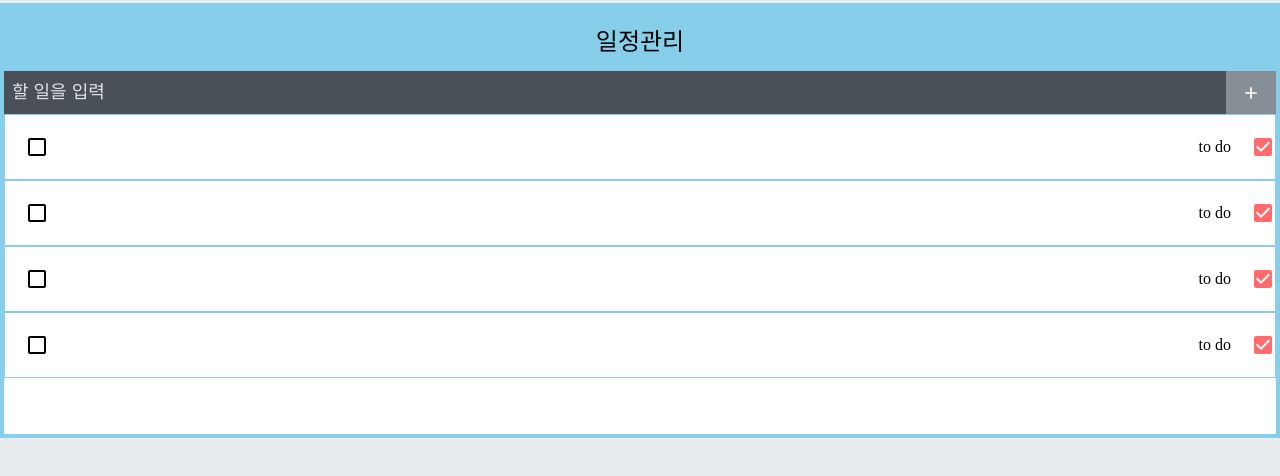
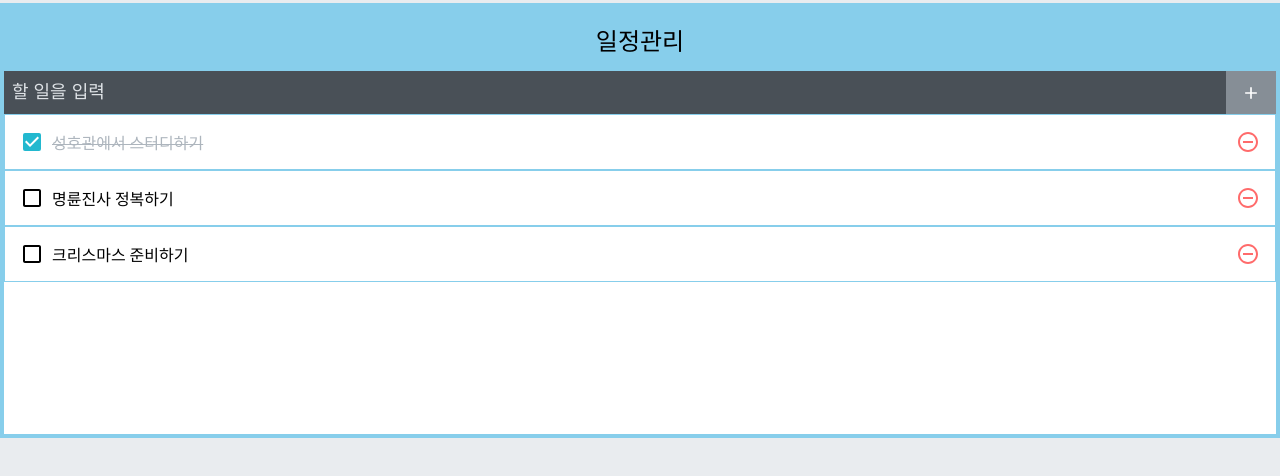
Before and after one commit to Do-iT-React-Study/todo-practice, a React (Create React App) app: page / in a window 1280 px wide. Shown: the top 476 px of the page. Built offline with nearby package versions, Linux system fonts and the light colour scheme.

Commit message:
[minsik] 5주차 출석과제

```diff
--- a/package.json
+++ b/package.json
@@ -6,6 +6,7 @@
     "@testing-library/jest-dom": "^5.14.1",
     "@testing-library/react": "^13.0.0",
     "@testing-library/user-event": "^13.2.1",
+    "classnames": "^2.3.2",
     "react": "^18.2.0",
     "react-dom": "^18.2.0",
     "react-icons": "^4.11.0",
--- a/src/App.js
+++ b/src/App.js
@@ -3,12 +3,58 @@ import './App.css';
 import { TodoTemplate } from './components/TodoTemplate';
 import { TodoInsert } from './components/TodoInsert';
 import { TodoList } from './components/TodoList';
+import React, {useState} from 'react';
+import { useRef } from 'react';
 
 function App() {
+
+  const [todos, setTodos] = useState([
+    {
+      id: 1,
+      text: '성호관에서 스터디하기',
+      checked: true,
+    },
+    {
+      id: 2,
+      text: '명륜진사 정복하기',
+      checked: false,
+    },
+    {
+      id: 3,
+      text: '크리스마스 준비하기',
+      checked: false,
+    },
+  ]);
+
+  const nextId = useRef(4);
+
+  const onInsert = (text) => {
+    const newData = {
+      id:nextId.current,
+      text: text,
+      checked: false,
+    };
+    setTodos(todos.concat(newData));
+    nextId.current += 1;
+  };
+
+  const onRemove = (id) => {
+    setTodos(todos.filter((item) => item.id !== id ));
+  };
+
+  const onToggle = (id) => {
+    setTodos(
+      todos.map((item)=>
+      item.id == id ? {...item, checked: !item.checked} : item
+      )
+    )
+
+  };
+
   return (
     <TodoTemplate>
-      <TodoInsert/>
-      <TodoList/>
+      <TodoInsert inputInsert = {onInsert}/>
+      <TodoList todos={todos} onRemove = {onRemove} onToggle = {onToggle}/>
     </TodoTemplate>
   );
 }
--- a/src/components/TodoInsert.js
+++ b/src/components/TodoInsert.js
@@ -1,10 +1,28 @@
 import React from "react";
 import {MdAdd} from 'react-icons/md'
 import styled from 'styled-components';
-export const TodoInsert = () => {
+import {useState} from 'react';
+
+export const TodoInsert = ({inputInsert}) => {
+
+    const [value, setValue] = useState("");
+
+    const onChange = (g) => {
+        setValue(g.target.value)
+    };
+
+    const formSubmit=(e) => {
+        inputInsert(value);
+        setValue('');
+        e.preventDefault();
+    }
+
     return(
-        <InsertBox>
-            <input placeholder="할 일을 입력"></input>
+        <InsertBox onSubmit={formSubmit}>
+            <input placeholder="할 일을 입력"
+                    value = {value}
+                    onChange = {onChange}
+            />
             <button>
                 <MdAdd/>
             </button>
@@ -13,7 +31,7 @@ export const TodoInsert = () => {
 
 };
 
-const InsertBox = styled.div`
+const InsertBox = styled.form`
     display: flex;
     background: #495057;
 
--- a/src/components/TodoList.js
+++ b/src/components/TodoList.js
@@ -1,14 +1,15 @@
 import styled from "styled-components";
 import { TodoListitem } from "./TodoListitem";
 
-export const TodoList = () => {
+export const TodoList = ({todos, onRemove, onToggle}) => {
 
+    console.log(todos);
     return (
+
     <ListBox>
-        <TodoListitem/>
-        <TodoListitem/>
-        <TodoListitem/>
-        <TodoListitem/>
+   {todos.map((item) => (
+    <TodoListitem key={item.id}  todo={item} onRemove={onRemove} onToggle={onToggle}/>
+   ))}
     </ListBox>
     );
 };
@@ -16,4 +17,6 @@ export const TodoList = () => {
 const ListBox = styled.div`
     min-height: 320px;
     max-height: 513px;
+
+    overflow-y : auto;
 `;
--- a/src/components/TodoListitem.js
+++ b/src/components/TodoListitem.js
@@ -1,18 +1,25 @@
 import {
     MdCheckBox,
     MdCheckBoxOutlineBlank,
+    MdRemoveCircleOutline
 } from 'react-icons/md'
 import styled from 'styled-components';
-export const TodoListitem = () => {
+import cn from 'classnames';
+export const TodoListitem = ({todo, onRemove, onToggle}) => {
+
+    const {id,text,checked} = todo;
 
     return (
         <ItemBox>
-            <div className="checkbox">
-            <MdCheckBoxOutlineBlank/>
-            <div className='text'>to do</div>
+            <div className={cn('checkbox',{ checked })}
+                onClick={() => onToggle(id)}
+            >
+            {checked ? <MdCheckBox/> : <MdCheckBoxOutlineBlank/>}
+            <div className='text'>{text}</div>
             </div>
-            <div className = "remove">
-            <MdCheckBox/>
+            <div className = "remove"
+            onClick={()=>onRemove(id)}>
+            <MdRemoveCircleOutline/>
             </div>
         </ItemBox>
     );
@@ -22,20 +29,21 @@ const ItemBox = styled.div`
     display: flex;
     align-items: center;
     border: 1px solid skyblue;
+    justify-content: space-between;
+    padding: 15px;
 
     .checkbox {
         cursor: pointer;
         display: flex;
         align-items: center;
-        justify-content: space-between;
-        padding: 20px;
+
         svg {
             font-size: 1.5rem;
         }
 
         .text {
             margin-left: 0.5rem;
-            text-align: center;
+            //text-align: center;
         }
         flex: 1;
         &.checked {
```
Also changed, not shown: 1 other file (tests, documents, lock files or other folders).
